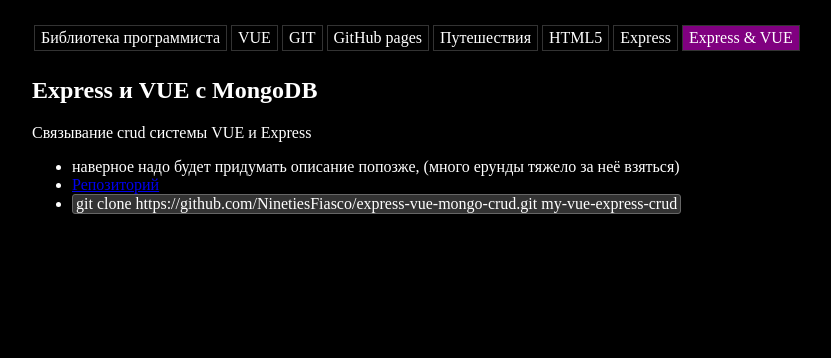
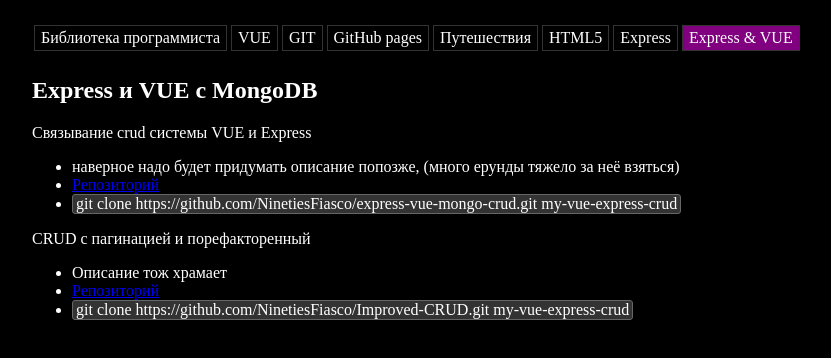
Before and after one commit to NinetiesFiasco/new-year-new-library, a Vue app: page /new-year-new-library/express-and-vue in a window 1280 px wide. Shown: the top 358 px of the page, without its empty margins (43-874 px from the left). Built offline with nearby package versions, Linux system fonts and the light colour scheme.

Commit message:
crud с пагинацией

```diff
--- a/src/components/sections/ExpressAndVue.vue
+++ b/src/components/sections/ExpressAndVue.vue
@@ -8,6 +8,15 @@
         <li>наверное надо будет придумать описание попозже, (много ерунды тяжело за неё взяться)</li>
         <li><a href="https://github.com/NinetiesFiasco/express-vue-mongo-crud" target="_blank">Репозиторий</a></li>
         <li><CodeLine>git clone https://github.com/NinetiesFiasco/express-vue-mongo-crud.git my-vue-express-crud</CodeLine></li>
+      </ul>
+    </section>
+
+    <section>
+      CRUD с пагинацией и порефакторенный
+      <ul>
+        <li>Описание тож храмает</li>
+        <li><a href="https://github.com/NinetiesFiasco/Improved-CRUD.git" target="_blank">Репозиторий</a></li>
+        <li><CodeLine>git clone https://github.com/NinetiesFiasco/Improved-CRUD.git my-vue-express-crud</CodeLine></li>
       </ul>
     </section>
 
```
